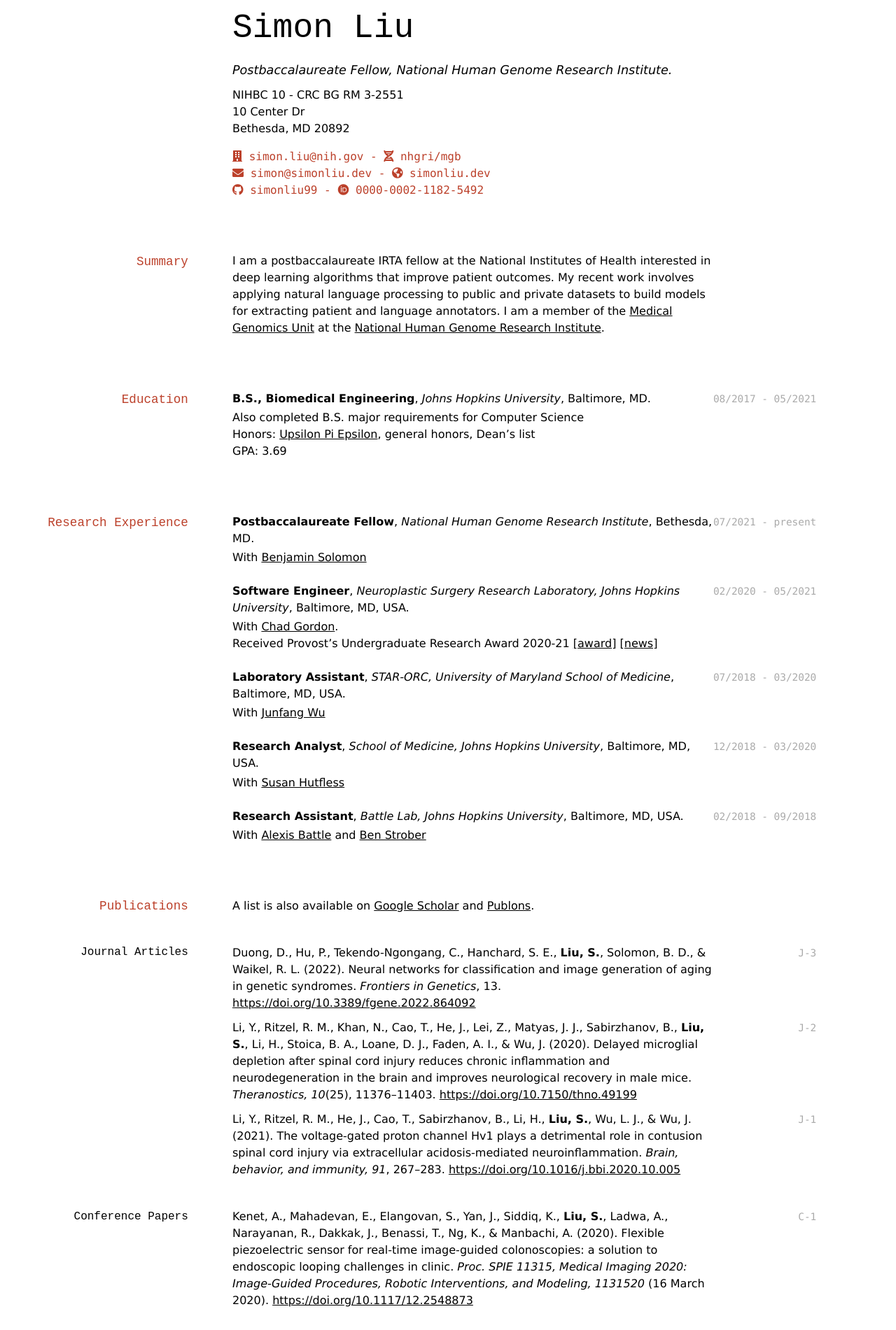
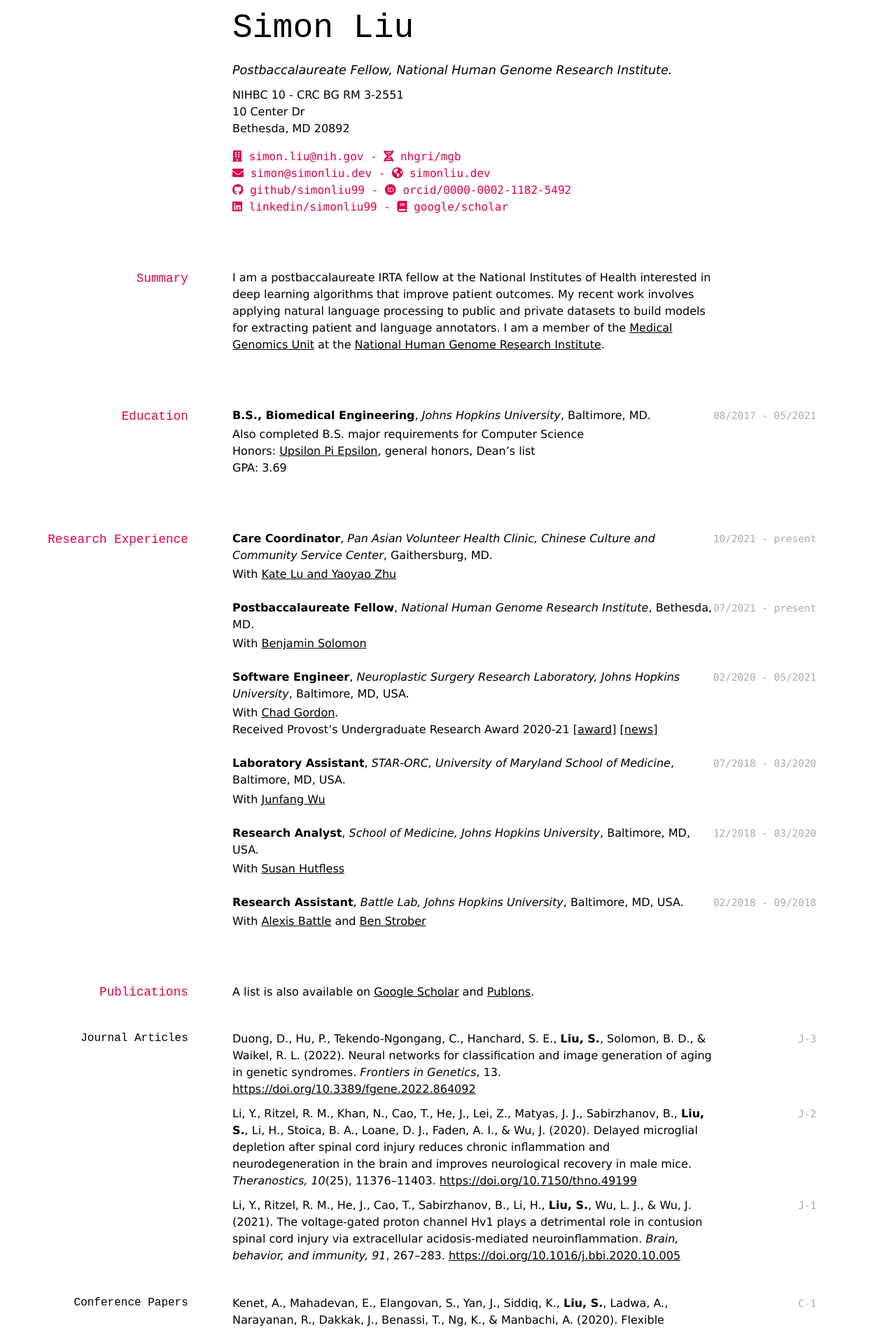
Before and after one commit to simonliu99/cv, a Jekyll site: the page built from index.md, in a window 1280 px wide. Shown: the top 1901 px of the page at 70% size. Built offline with Jekyll 4.4.1, drawn with Linux system fonts in a browser that asks for light colours; some of the changed text lies outside the part shown.

Commit message:
Add CCACC experience and fix consistency issues

```diff
--- a/index.md
+++ b/index.md
@@ -18,8 +18,10 @@ Bethesda, MD 20892<br>
   <a href="https://www.genome.gov/about-nhgri/Division-of-Intramural-Research/Medical-Genetics-Branch"><i class="fas fa-dna"></i> nhgri/mgb</a><br>
   <a href="mailto: simon@simonliu.dev"><i class="fas fa-envelope"></i> simon@simonliu.dev</a> -
   <a href="https://simonliu.dev"><i class="fas fa-globe-americas"></i> simonliu.dev</a><br>
-  <a href="https://github.com/simonliu99"><i class="fab fa-github"></i> simonliu99</a> -
-  <a href="https://orcid.org/0000-0002-1182-5492"><i class="fab fa-orcid"></i> 0000-0002-1182-5492</a><br>
+  <a href="https://github.com/simonliu99"><i class="fab fa-github"></i> github/simonliu99</a> -
+  <a href="https://orcid.org/0000-0002-1182-5492"><i class="fab fa-orcid"></i> orcid/0000-0002-1182-5492</a><br>
+  <a href="https://www.linkedin.com/in/simonliu99/"><i class="fab fa-linkedin"></i> linkedin/simonliu99</a> -
+  <a href="https://scholar.google.com/citations?user=fwh_UDMAAAAJ&hl=en/"><i class="fas fa-book"></i> google/scholar</a>
 </div>
 
 
@@ -40,6 +42,10 @@ I am a member of the [Medical Genomics Unit](https://www.genome.gov/staff/Benjam
 
 
 ## Research Experience
+
+`10/2021 - present`
+**Care Coordinator**, *Pan Asian Volunteer Health Clinic, Chinese Culture and Community Service Center*, Gaithersburg, MD.
+- With [Kate Lu and Yaoyao Zhu](https://www.ccacchealth.org/staff)
 
 `07/2021 - present`
 **Postbaccalaureate Fellow**, *National Human Genome Research Institute*, Bethesda, MD.
@@ -95,15 +101,22 @@ Hutfless, S. M., Chen, P.-H., Miller, S. D., Josephson, M., Joseph, S., Urrunaga
 
 ### In Submission
 
+`S-1`
+Ledgister Hanchard, S.\*, Dwyer, M.C.\*, **Liu, S.\***, Hu, P., Tekendo-Ngongang, C., Waikel, R.L., Duong, D., & Solomon, B.D. Scoping review and classification of deep learning in medical genetics. [Accepted]. \**Equal contributions.*
+
+
+## Presentations
+
 `P-1`
-Ledgister Hanchard, S.\*, Dwyer, M.C.\*, **Liu, S.\***, Hu, P., Tekendo-Ngongang, C., Waikel, R.L., Duong, D., & Solomon, B.D. Scoping review and classification of deep learning in medical genetics. [Accepted]. \**Equal contributions.*
+**Liu, S.\***, Ledgister Hanchard, S.\*, Dwyer, M.C.\*, , Hu, P., Tekendo-Ngongang, C., Waikel, R.L., Duong, D., & Solomon, B.D. Applications of deep learning in medical genetics. Poster presented at: NIH Virtual Postbac Poster Day 2022; Bethesda, MD. \**Equal contributions.* [[poster](https://event.fourwaves.com/ppd-2022/abstracts/b7d5529f-3892-45a1-8886-b1f687f57e54)]
 
 
 ## Selected Honors
 
 `05/2021`
 **Linda Trinh Memorial Award**, *Johns Hopkins University*, Baltimore, MD, USA
-- [*COVID-19 PPE Manufacturing Proposal: Consortium for 3D-Printed Headbands for Face Shields*](https://h3dprint.org/covid19)
+- *Project: COVID-19 PPE Manufacturing Proposal: Consortium for 3D-Printed Headbands for Face Shields*
+[[article](https://h3dprint.org/covid19)]
 - With Y. Bai, J. Feitelberg, K. Hu, S. Kumar, K. Leo, J. Li, C. Shallal, and N. Zhang
 
 `12/2020`
@@ -117,9 +130,9 @@ Ledgister Hanchard, S.\*, Dwyer, M.C.\*, **Liu, S.\***, Hu, P., Tekendo-Ngongang
 `11/2020`
 **Provost’s Undergraduate Research Award**, *Johns Hopkins University*, Baltimore, MD, USA.
 - *Project: Implementing Electronic Beam Steering in an Implantable Ultrasound Device*
-- With [Chad Gordon](https://scholar.google.com/citations?user=IFhIYJsAAAAJ&hl=en&oi=ao).
 [[award]](https://research.jhu.edu/wp-content/uploads/2020/11/PURA-recipients-20-21.pdf)
 [[news]](https://www.cs.jhu.edu/2021/01/05/computer-science-majors-win-2020-pura-awards/)
+- With [Chad Gordon](https://scholar.google.com/citations?user=IFhIYJsAAAAJ&hl=en&oi=ao).
 
 `10/2020`
 **Upsilon Pi Epsilon**, *Johns Hopkins University*, Baltimore, MD, USA.
--- a/media/davewhipp-screen.css
+++ b/media/davewhipp-screen.css
@@ -135,7 +135,7 @@ h1+p {
 
 h2 {
 	font-size: 1.1em;
-	color: #bc412b;
+	color: #DF0049; /* #bc412b */
 	margin-top: 3em;
 	position: relative;
 	top: 1.4em;
@@ -165,7 +165,7 @@ a:hover {
 	margin-top: 1em;
 	position: relative;
 	left: 25%;
-	color: #bc412b;
+	color: #DF0049; /* #bc412b */
 	font-family: Monaco,Menlo,monospace,sans-serif;
 	font-size: 100%;
 }
```
Also changed, not shown: other parts of index.md (+13 -29 lines).
